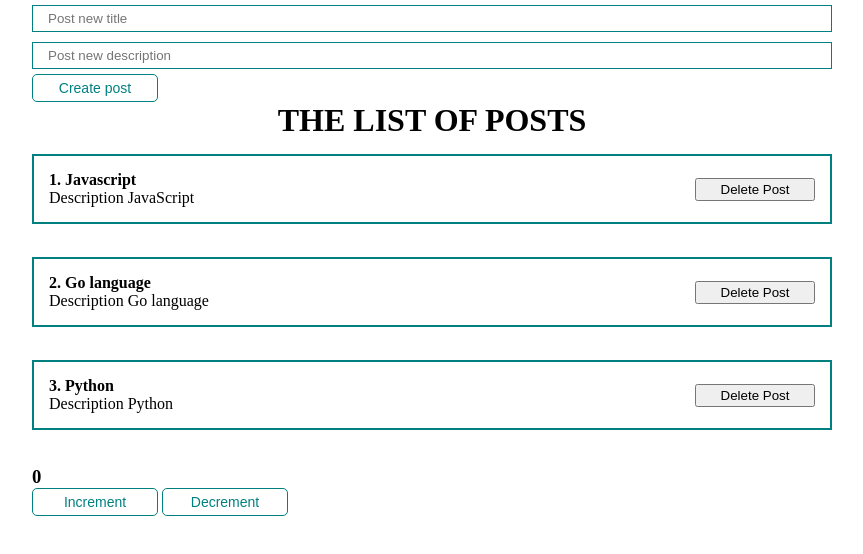
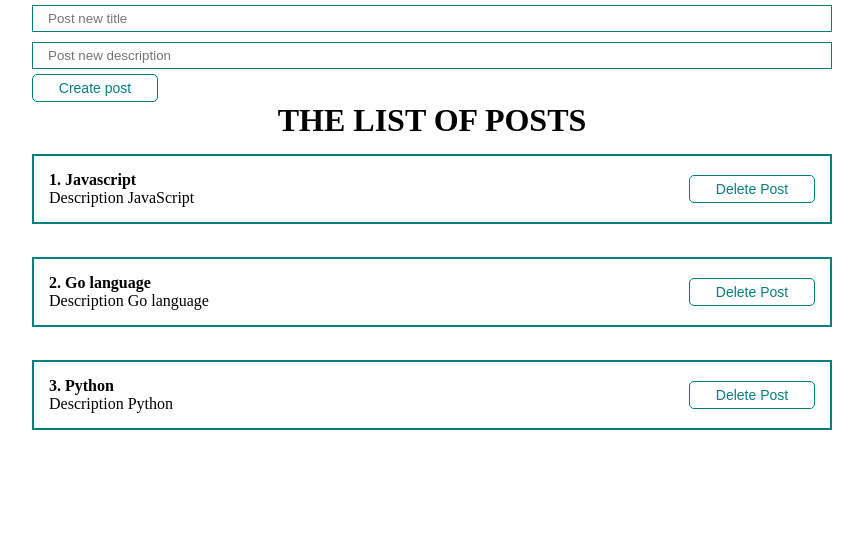
Before and after one commit to Azrubael/230212-reactfun, a React (Create React App) app: page / in a window 1280 px wide. Shown: the top 554 px of the page, without its empty margins (208-1071 px from the left). Built offline with nearby package versions, Linux system fonts and the light colour scheme.

Commit message:
Step #16. Any post can be correctly deleted

```diff
--- a/src/App.js
+++ b/src/App.js
@@ -17,13 +17,20 @@ function App() {
     setPosts([ ...posts, newPost ])
   }
 
+  // Получаем post из дочернего компонента
+  const removePost = (post) => {
+    setPosts(posts.filter(p => p.id !== post.id))
+  }
 
   return (
     <div className="App">
       <PostForm create={ createPost } />
-      <PostList posts={ posts } title="THE LIST OF POSTS"/>
-      <br />
-      <ClassCounter />
+      { posts.length !== 0
+        ? <PostList remove={ removePost } posts={ posts } title="THE LIST OF POSTS"/>
+        : <div><br /><h3>There is no more posts</h3>
+          <ClassCounter />
+          </div>
+      }
     </div>
   )
 }
--- a/src/components/PostItem.jsx
+++ b/src/components/PostItem.jsx
@@ -1,4 +1,5 @@
 import React from 'react'
+import MyButton from './UI/button/MyButton'
 
 const PostItem = (props) => {
   return (
@@ -10,7 +11,9 @@ const PostItem = (props) => {
         </div>
       </div>
       <div className="post__btns">
-        <button>Delete Post</button>
+        <MyButton onClick={ () => props.remove(props.post) }>
+        Delete Post
+        </MyButton>
       </div>
     </div>
 
--- a/src/components/PostList.jsx
+++ b/src/components/PostList.jsx
@@ -2,7 +2,7 @@ import React from "react"
 import PostItem from "./PostItem"
 
 
-const PostsList = ({ posts, title }) => {
+const PostsList = ({ posts, title, remove }) => {
   return (
     <div>
       <h1 style={{ textAlign: 'center' }}>
@@ -10,7 +10,11 @@ const PostsList = ({ posts, title }) => {
       </h1>
       {posts.map( (post, index) => {
         return ( <div>
-          <PostItem number={ index+1 } post={ post } key={ post.id }/>
+          <PostItem
+            remove={ remove }
+            number={ index+1 }
+            post={ post }
+            key={ post.id.toString() }/>
           <br />
         </div>
         )}
--- a/src/components/UI/PostForm.jsx
+++ b/src/components/UI/PostForm.jsx
@@ -25,12 +25,12 @@ const PostForm = ({ create }) => {
           placeholder="Post new title"
         />
       {/* Ниже показан управляемый компонент */}
-      <MyInput
+        <MyInput
           value={ post.body }
           onChange={ e => setPost({ ...post, body: e.target.value }) }
           type="text"
           placeholder="Post new description"
-          />
+        />
         <MyButton disabled={ false } onClick={ addNewPost }>Create post</MyButton>
       </form>
 
```
Also changed, not shown: src/components/UI/input/MyInput.jsx (+6 -2 lines).
